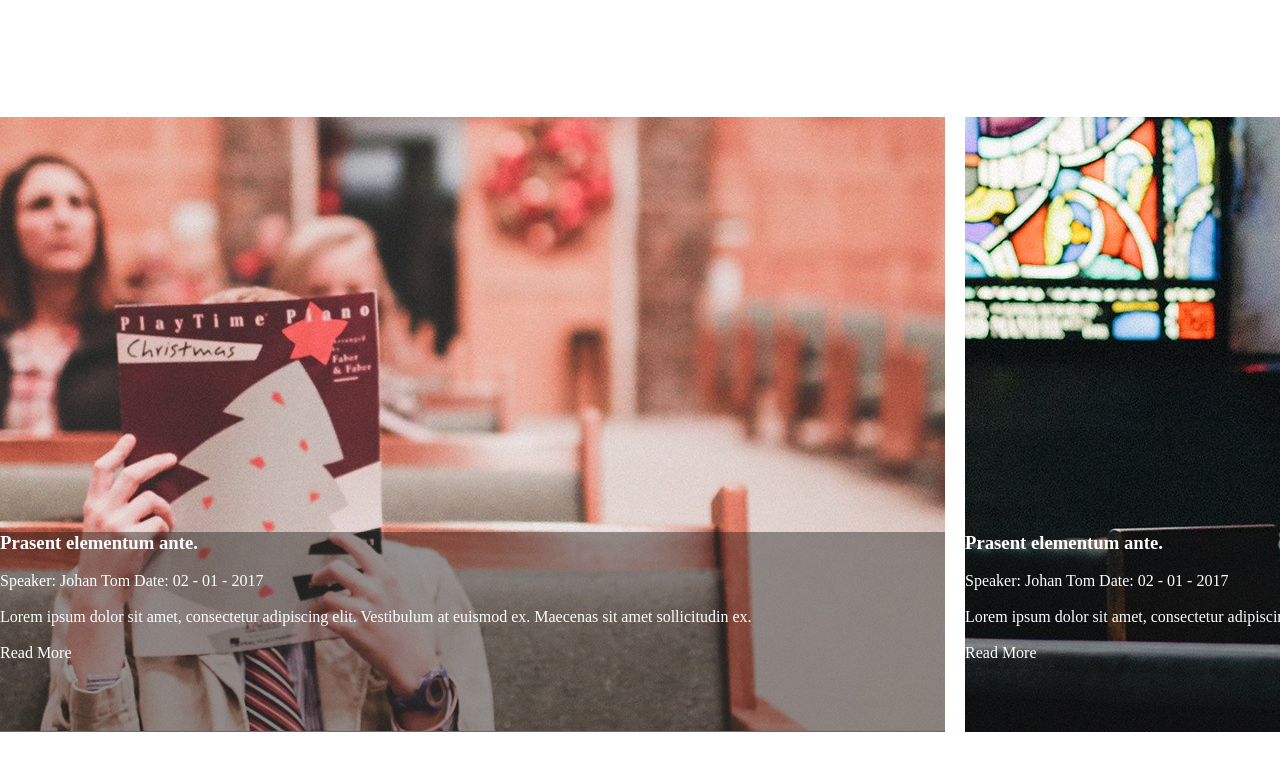
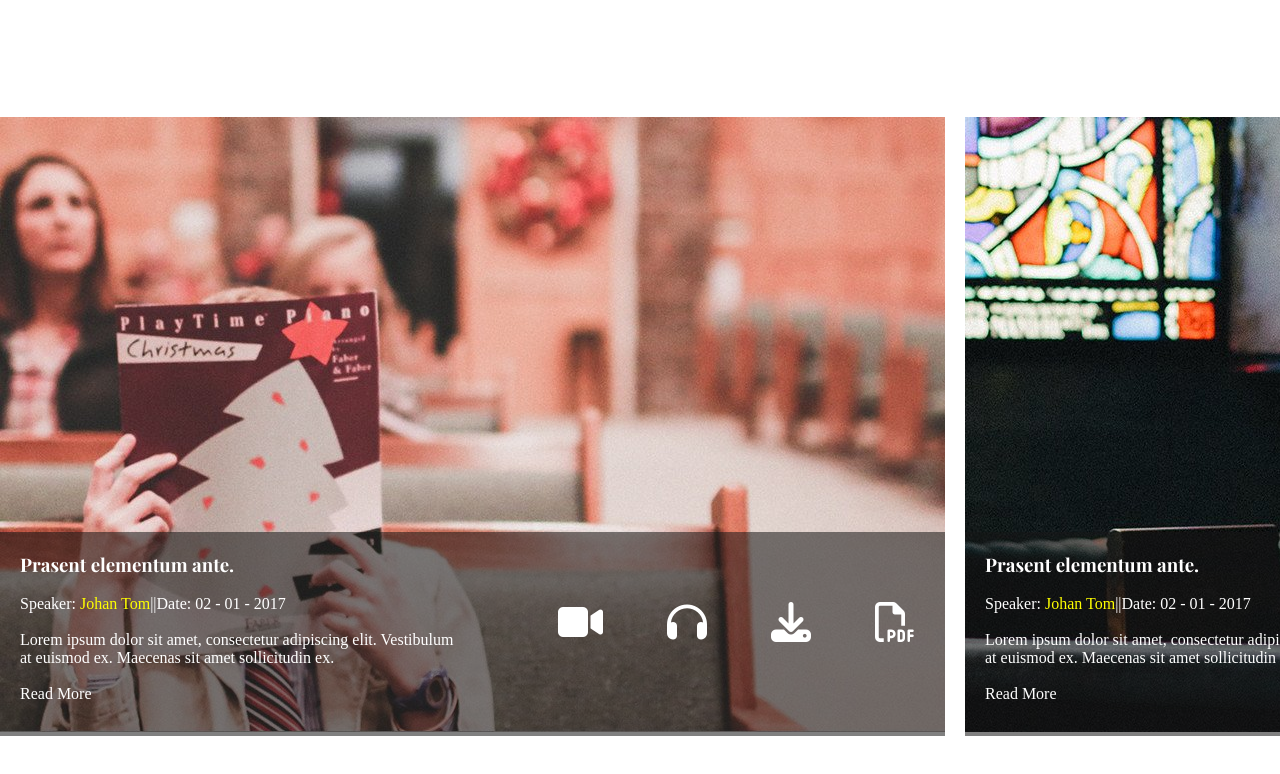
Before and after one commit to hubertDgomes/project1, a plain HTML site: page index.html in a window 1280 px wide. Shown: the part 3619-4393 px from the top of the page. Drawn offline with nearby package versions, Linux system fonts and the light colour scheme; a web font is replaced by a local one.

Commit message:
Update styles and structure for improved layout and readability

```diff
--- a/css/style.css
+++ b/css/style.css
@@ -220,7 +220,7 @@ a{
     background: #E4B855;
     border: solid white;
     border-width: 10px;
-    top: 38%;
+    top: 40%;
     left: 40%;
     transform: translate(-50,-50%);
 }
@@ -251,13 +251,39 @@ a{
 }
 .textLogo{
     position: absolute;
-    background: rgba(21, 21, 21, 0.407);
+    background: rgba(21, 21, 21, 0.543);
     width: 100%;
-    height: 200px;
     top: 67%;
-    left: 0;
+    bottom: 0;
+    color: white;
+    font-size: 16px;
+    display: flex;
+    justify-content: space-between;
+}
+.textLogo p{
+    color: white;
+    padding-left: 20px;
+    /* padding-bottom: 20px; */
+}
+.textLogo h3{
+    padding-top: 20px;
+    padding-left: 20px;
+    font-family: "Playfair Display", serif;
+    color: white;
+    transition: .5s
+}
+.textLogo a{
+    padding-left: 20px;
     color: white;
 }
 .ph2{
     position: relative;
 }
+.forFlex{
+    display: flex;
+}
+.icons i{
+    font-size: 40px;
+    padding: 0 30px;
+    margin-top: 70px;
+}
--- a/index.html
+++ b/index.html
@@ -105,7 +105,7 @@
                         <i class="fa-solid fa-book-bible""></i>
                         <h3>Teaching</h3>
                     </div>
-                    <div class="ser">
+                    <div class=" ser">
                             <i class="fa-solid fa-church"></i>
                             <h3>Sermons</h3>
                     </div>
@@ -130,13 +130,16 @@
         <div class="container">
             <div class="con5">
                 <h1>Who Are We</h1>
-                <p>Lorem ipsum dolor sit amet, consectetur adipiscing elit. Vestibulum at<br>euismod ex, Maeceans sit amet sollicitudin ex.</p>
+                <p>Lorem ipsum dolor sit amet, consectetur adipiscing elit. Vestibulum at<br>euismod ex, Maeceans sit
+                    amet sollicitudin ex.</p>
             </div>
             <div class="con67">
                 <div class="con6">
                     <h1>Lorem ipsum dolor sit amet</h1>
                     <br><br><br><br>
-                    <p>Lorem, ipsum dolor sit amet consectetur adipisicing elit. Aspernatur, optio rerum veniam nisi praesentium ea neque? Molestiae quam veniam magni nostrum dolores, tempora sunt laborum totam.<br>Molestiae quaerat sint quidem.</p>
+                    <p>Lorem, ipsum dolor sit amet consectetur adipisicing elit. Aspernatur, optio rerum veniam nisi
+                        praesentium ea neque? Molestiae quam veniam magni nostrum dolores, tempora sunt laborum
+                        totam.<br>Molestiae quaerat sint quidem.</p>
                     <br><br><br><br><br>
                     <img src="images/who-img-04.jpg">
                 </div>
@@ -145,7 +148,9 @@
                     <br><br><br><br><br>
                     <h1>Lorem ipsum dolor sit amet</h1>
                     <br><br>
-                    <p>Lorem, ipsum dolor sit amet consectetur adipisicing elit. Aspernatur, optio rerum veniam nisi praesentium ea neque? Molestiae quam veniam magni nostrum dolores, tempora sunt laborum totam. Molestiae quaerat sint quidem.</p>
+                    <p>Lorem, ipsum dolor sit amet consectetur adipisicing elit. Aspernatur, optio rerum veniam nisi
+                        praesentium ea neque? Molestiae quam veniam magni nostrum dolores, tempora sunt laborum totam.
+                        Molestiae quaerat sint quidem.</p>
                 </div>
                 <div class="numberBox">
                     <h1 style="font-size: 50px;">3/3</h1>
@@ -158,7 +163,8 @@
         <div class="container">
             <div class="headLS">
                 <h1>Latest Sermons</h1>
-            <p>Lorem ipsum dolor sit amet, consectetur adipiscing elit. Vestibulum at<br>euismod ex, Maeceans sit amet sollicitudin ex.</p>
+                <p>Lorem ipsum dolor sit amet, consectetur adipiscing elit. Vestibulum at<br>euismod ex, Maeceans sit
+                    amet sollicitudin ex.</p>
             </div>
         </div>
         <div class="Photo2">
@@ -166,28 +172,50 @@
                 <div class="imgPH1">
                     <img src="images/sermons-01.jpg" alt="rf">
                 </div>
+                <div class="forFlex">
                     <div class="textLogo">
+                        <div class="flex1">
                             <h3>Prasent elementum ante.</h3>
                             <br>
-                        <p>Speaker: Johan Tom     Date: 02 - 01 - 2017</p>
+                            <p>Speaker: <span style="color: yellow;">Johan Tom</span>||Date: 02 - 01 - 2017</p>
                             <br>
-                        <p>Lorem ipsum dolor sit amet, consectetur adipiscing elit. Vestibulum at euismod ex. Maecenas sit amet sollicitudin ex.</p>
+                            <p>Lorem ipsum dolor sit amet, consectetur adipiscing elit. Vestibulum <br>at euismod ex.
+                                Maecenas sit amet sollicitudin ex.</p>
                             <br>
-                        <p>Read More</p>
+                            <a href="#">Read More</a>
+                        </div>
+                        <div class="icons">
+                            <i class="fa-solid fa-video"></i>
+                            <i class="fa-solid fa-headphones"></i>
+                            <i class="fa-solid fa-download"></i>
+                            <i class="fa-regular fa-file-pdf"></i>
+                        </div>
+                    </div>
                 </div>
             </div>
             <div class="ph2">
                 <div class="imgPH1">
                     <img src="images/sermons-02.jpg" alt="rf">
                 </div>
+                <div class="forFlex">
                     <div class="textLogo">
+                        <div class="flex1">
                             <h3>Prasent elementum ante.</h3>
                             <br>
-                        <p>Speaker: Johan Tom     Date: 02 - 01 - 2017</p>
+                            <p>Speaker: <span style="color: yellow;">Johan Tom</span>||Date: 02 - 01 - 2017</p>
                             <br>
-                        <p>Lorem ipsum dolor sit amet, consectetur adipiscing elit. Vestibulum at euismod ex. Maecenas sit amet sollicitudin ex.</p>
+                            <p>Lorem ipsum dolor sit amet, consectetur adipiscing elit. Vestibulum <br>at euismod ex.
+                                Maecenas sit amet sollicitudin ex.</p>
                             <br>
-                        <p>Read More</p>
+                            <a href="#">Read More</a>
+                        </div>
+                        <div class="icons">
+                            <i class="fa-solid fa-video"></i>
+                            <i class="fa-solid fa-headphones"></i>
+                            <i class="fa-solid fa-download"></i>
+                            <i class="fa-regular fa-file-pdf"></i>
+                        </div>
+                    </div>
                 </div>
             </div>
         </div>
```
Lines whose indentation alone changed are shown as unchanged.
